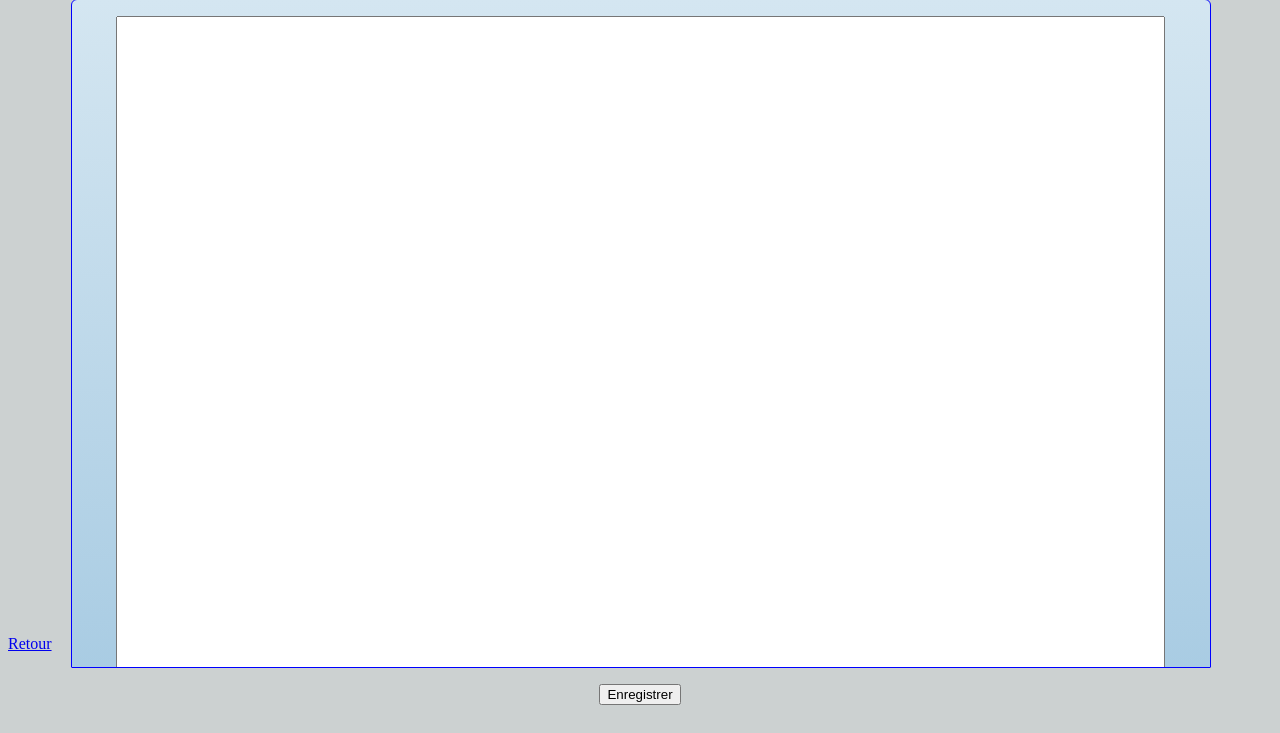
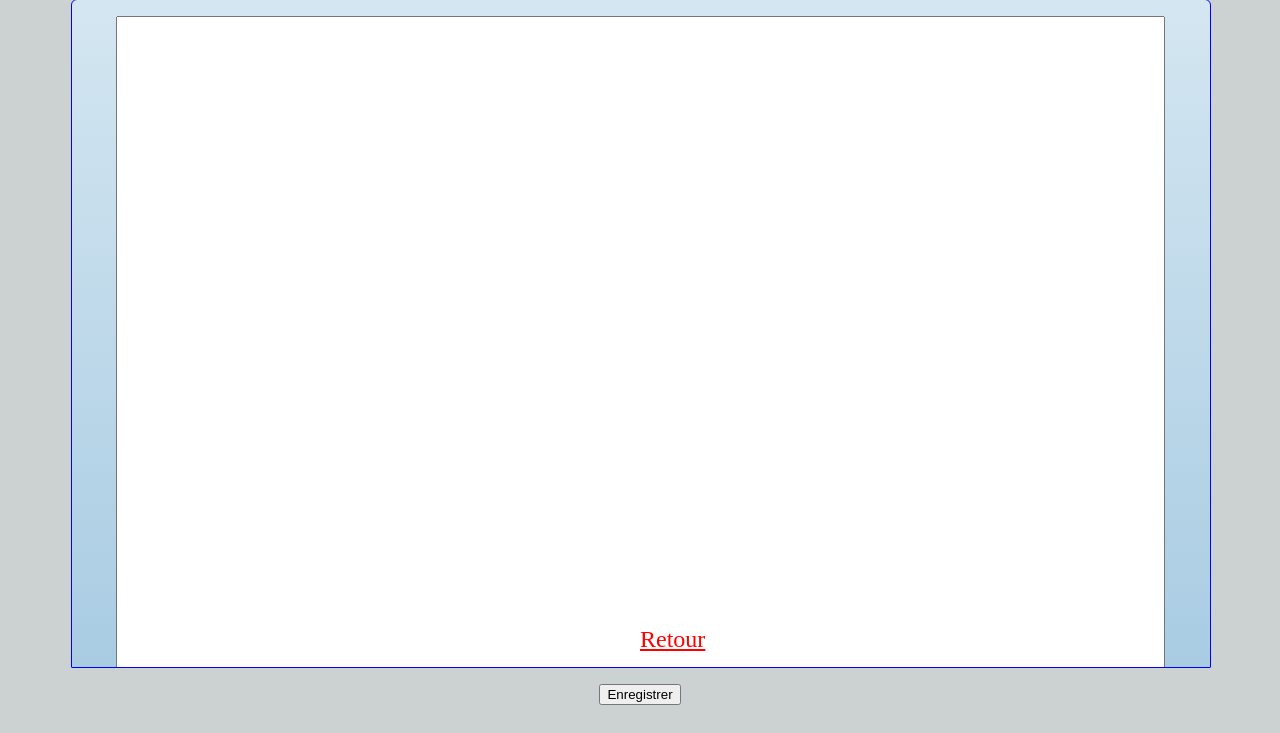
Before and after one commit to thoced/php-gestion-enquete, a PHP site: page /App/Contenu/ContenuView.php in a window 1280 px wide. Shown: the part 67-800 px from the top of the page. Run offline with PHP 8.4, Linux system fonts and the light colour scheme; data that the repository does not hold is empty.

Commit message:
- modif css, retour

```diff
--- a/Style/.AppCss.css
+++ b/Style/.AppCss.css
@@ -58,8 +58,11 @@ and open the template in the editor.
 }
 
 .return{
-    position: fixed;
+    position: absolute;
     bottom: 10%;
+    left:50%;
+    font-size: 24px;
+    color: red;
 }
 
 table {
@@ -69,7 +72,7 @@ table {
 }
 
 body{
-    background-color:   #ccd1d1    ;
+    background-color: #ccd1d1;
 }
 
 .list, .listAnnexe, .form, .contenuArea {
```
